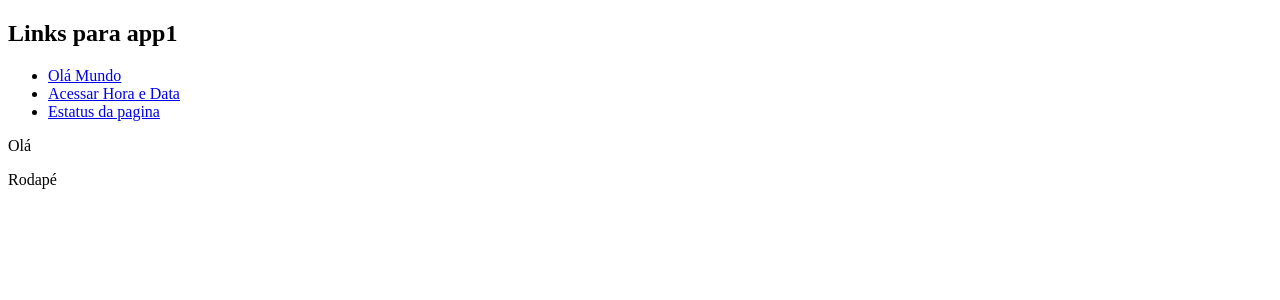
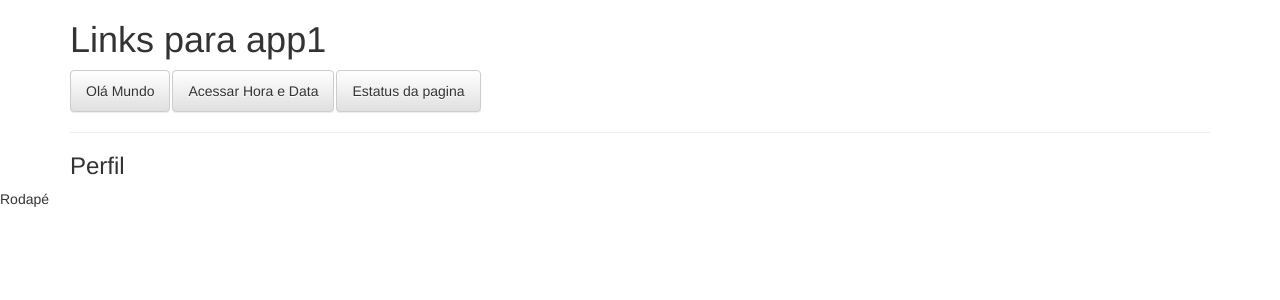
Before and after one commit to fabiaano-teichmann/apreendendo-django, a Django app: page /perfil/ in a window 1280 px wide. Shown: the top 300 px of the page. Run offline with Django 3.2, Linux system fonts and the light colour scheme; data that the repository does not hold is empty; some libraries are stand-ins or nearby versions.

Commit message:
bootstrap

```diff
--- a/app2/templates/app2/base.html
+++ b/app2/templates/app2/base.html
@@ -4,8 +4,11 @@
 	<meta charset="utf-8">
 	<meta content="width= device-width, initial-scale = 1, maximum-scale=1" name="viewport">
 	<title>Meu primeiro app em Django</title>
+	<link rel="stylesheet" href="//maxcdn.bootstrapcdn.com/bootstrap/3.2.0/css/bootstrap.min.css">
+<link rel="stylesheet" href="//maxcdn.bootstrapcdn.com/bootstrap/3.2.0/css/bootstrap-theme.min.css">
 </head>
 <body>
+	<div class="container">
 	{% block links %}
 	{% endblock links%}
 
@@ -17,7 +20,7 @@
 
 	{%block post%}
 	{%endblock post%}
-
+	</div>
 	<footer>Rodapé</footer>
 
 </body>
--- a/app2/templates/app2/perfil.html
+++ b/app2/templates/app2/perfil.html
@@ -3,32 +3,45 @@
 {%block links%}
 <nav>
 	<h1>Links para app1</h1>
-	<ul>
-		<li><a href="{% url 'ola_mundo' %}">Olá Mundo</a></li>
-		<li><a href="{% url 'data_hora' %}">Acessar Hora e Data</a></li>
-		<li><a href="{%url 'status_code'%}">Estatus da pagina</a></li>
+	<nav>
+		<ul class="nav nav-pills">
+			<li><a class="btn btn-default" href="{% url 'ola_mundo' %}">Olá Mundo</a></li>
+			<li><a class="btn btn-default" href="{% url 'data_hora' %}">Acessar Hora e Data</a></li>
+			<li><a class="btn btn-default" href="{%url 'status_code'%}">Estatus da pagina</a></li>
 
-	</ul>
+		</ul>
+	</nav>
 </nav>
+<hr>
 {% endblock links%}
 
 {%block div%}
+<h3>Perfil</h3>
 {% for perfil in perfis%}
-<table>
+<table class="table table-hover">
 <tr>
+	<td> Nome:</td>
 	<td>{{perfil.nome}}</td>
+
+</tr>
+<tr>
+	<td> Sobre nome:</td>
 	<td>{{perfil.sobre_nome}}</td>
 </tr>
+	<tr>
+		<td>Genero:</td>
+		<td>{{perfil.genero}}</td>
+	</tr>
 <tr>
-	<td>{{perfil.genero}}</td>
-	<td>{{perfil.facebook}}</td>
+	<td>Pagina Facebook</td>
+	<td> {{perfil.facebook}}  </td>
 </tr>
 
 
 </table>
 {%endfor%}
 <div>
-	<p> Olá {{perfil.name}}</p>
+
 
 
 </div>
--- a/app2/templates/app2/post_list.html
+++ b/app2/templates/app2/post_list.html
@@ -1,4 +1,5 @@
 {% extends 'app2/base.html'%}
+
 {% block links %}
 
 {% endblock links%}
```
